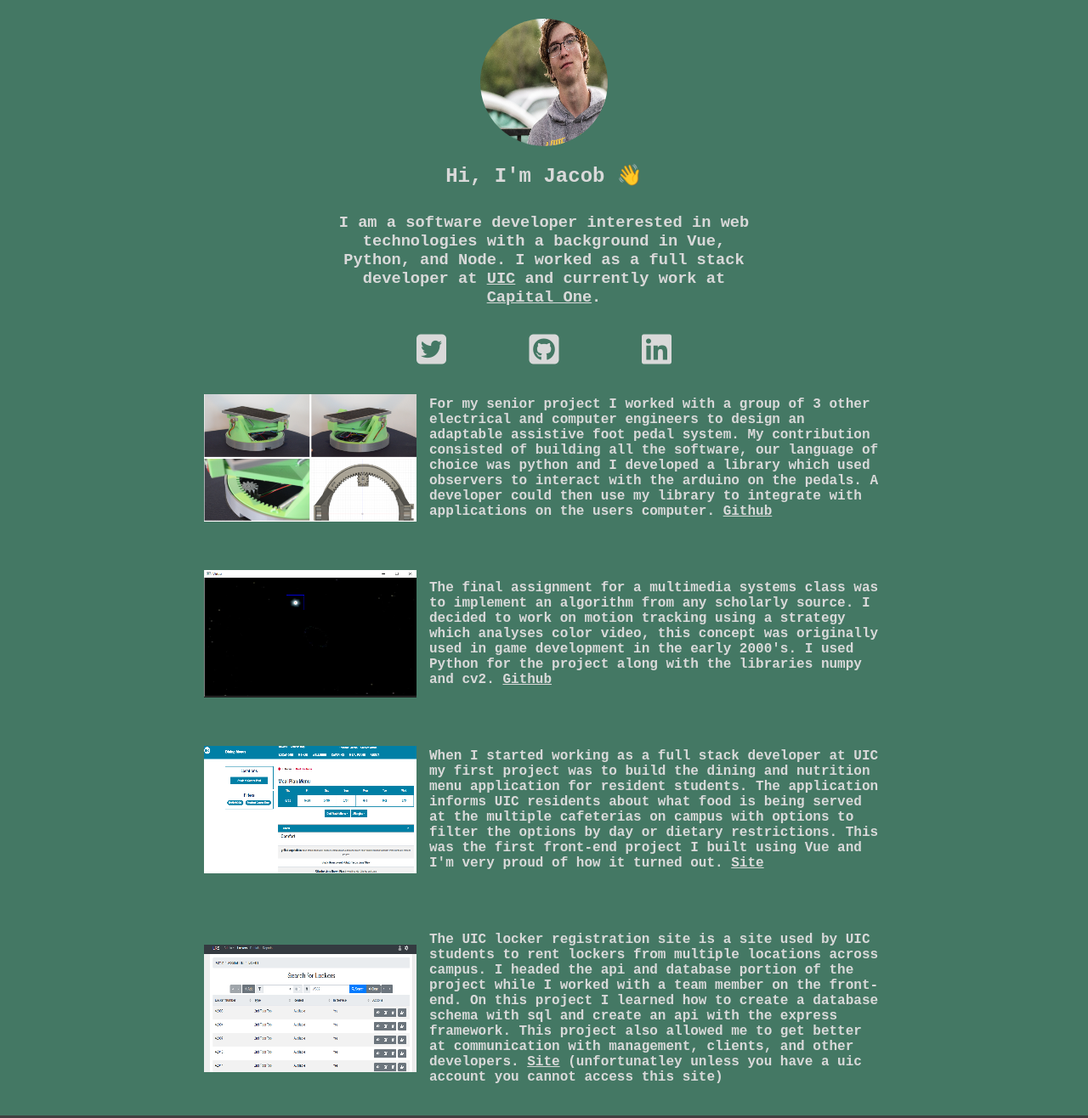
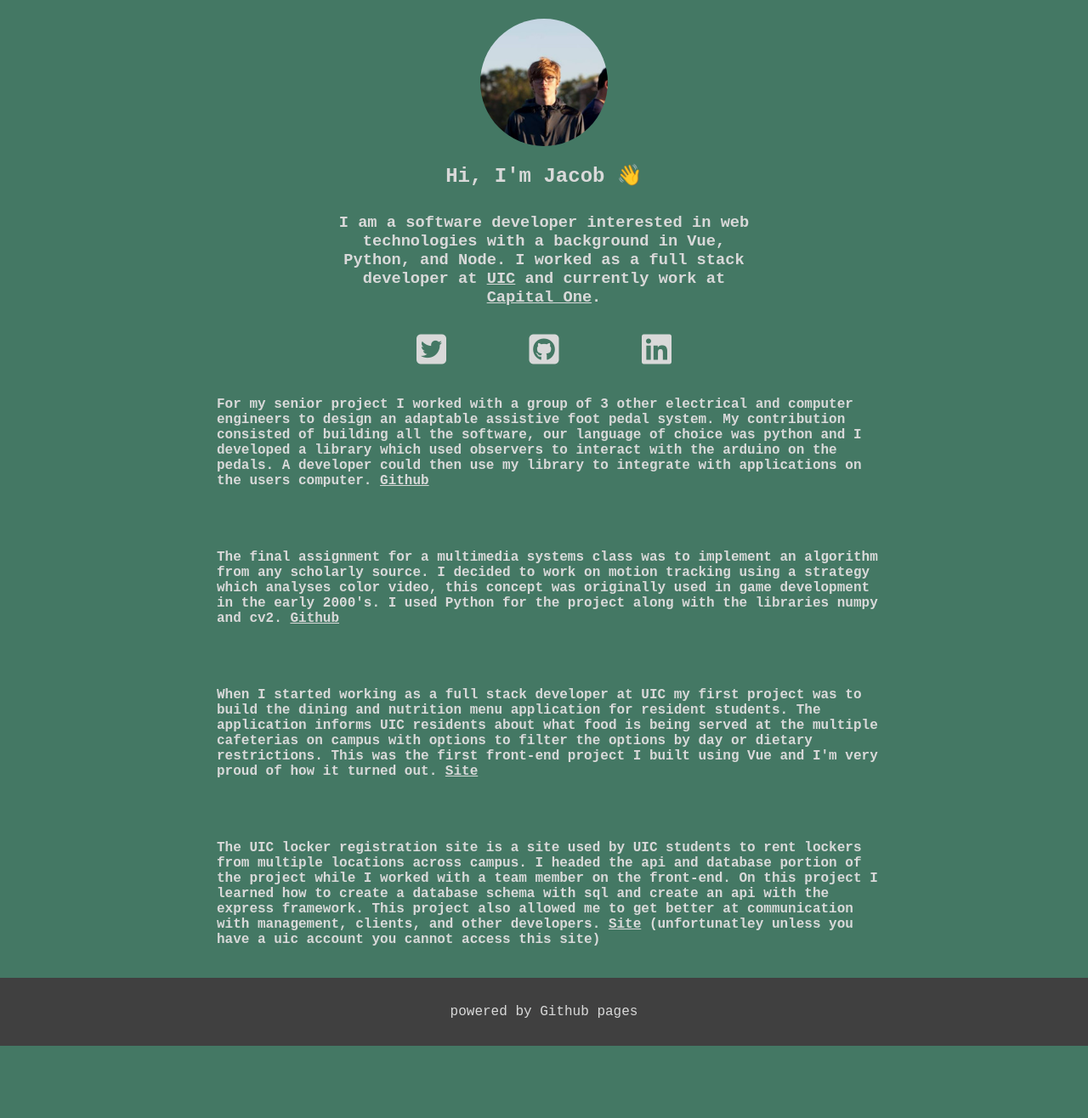
Before and after one commit to ece-jacob-scott/jacobbscott.dev, a plain HTML site: page index.html in a window 1280 px wide. Shown: the top 1316 px of the page at 85% size. After the commit the page ends 1231 px from the top, so only its background shows below. Drawn offline with Linux system fonts and the light colour scheme.

Commit message:
got rid of images

```diff
--- a/index.html
+++ b/index.html
@@ -22,7 +22,7 @@
         alt="Personal image"
       /> -->
       <img
-        src="/images/headshot_resize.png"
+        src="images/headshot_3.jpg"
         class="header-img"
         alt="Personal image"
       />
@@ -70,11 +70,11 @@
         src="https://via.placeholder.com/250x150"
         alt="BLST Image"
       /> -->
-      <img
+      <!-- <img
         class="project-img"
         src="/images/blst_pedal_resize.png"
         alt="BLST Image"
-      />
+      /> -->
       <p class="project-desc">
         <b>
           For my senior project I worked with a group of 3 other electrical and
@@ -93,11 +93,11 @@
       </p>
     </section>
     <section class="project-sec">
-      <img
+      <!-- <img
         class="project-img"
         src="images/ece_434_project_resize.png"
         alt="Object Tracking"
-      />
+      /> -->
       <p class="project-desc">
         <b>
           The final assignment for a multimedia systems class was to implement
@@ -115,11 +115,11 @@
       </p>
     </section>
     <section class="project-sec">
-      <img
+      <!-- <img
         class="project-img"
         src="/images/dining_menus_resize.png"
         alt="UIC dining menu"
-      />
+      /> -->
       <p class="project-desc">
         <b>
           When I started working as a full stack developer at UIC my first
@@ -139,11 +139,11 @@
       </p>
     </section>
     <section class="project-sec">
-      <img
+      <!-- <img
         class="project-img"
         src="images/lockers_resize.png"
         alt="UIC locker registration"
-      />
+      /> -->
       <p class="project-desc">
         <b>
           The UIC locker registration site is a site used by UIC students to
```
Also changed, not shown: images/blst_pedal.png (deleted), images/blst_pedal_resize.png (deleted), images/dining_menus.png (deleted), images/dining_menus_resize.png (deleted), images/ece_434_project.png (deleted), images/ece_434_project_resize.png (deleted), images/headshot.jpg (deleted), images/headshot_2.jpg (deleted), images/headshot_3.jpg (added), images/headshot_resize.png (deleted), images/lockers.png (deleted), images/lockers_resize.png (deleted).
